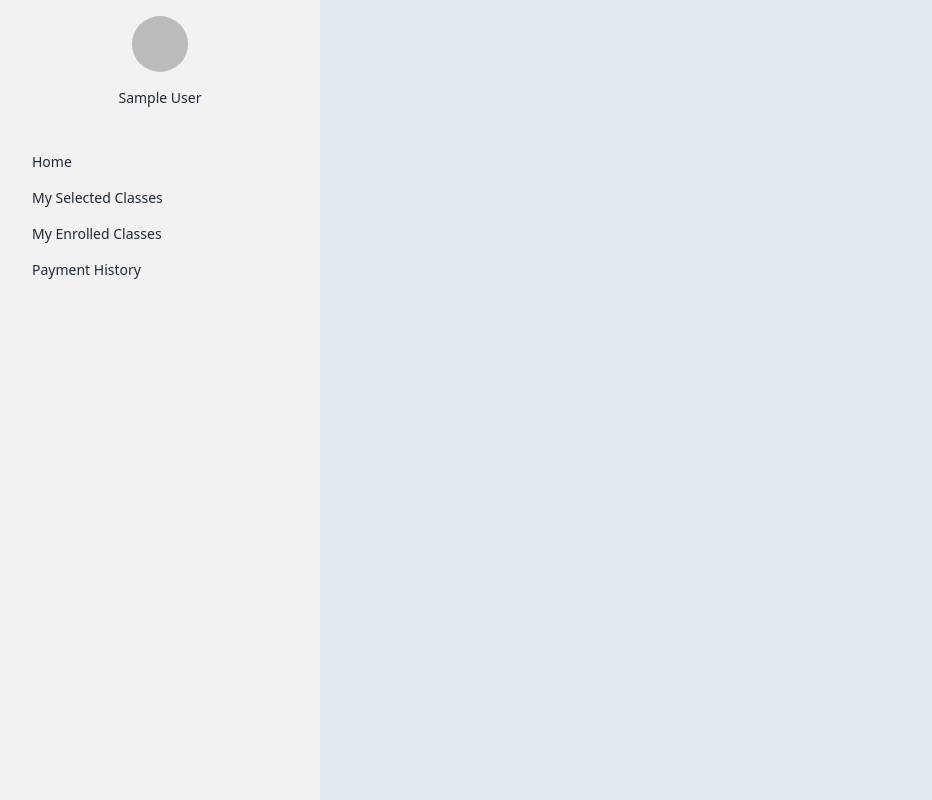
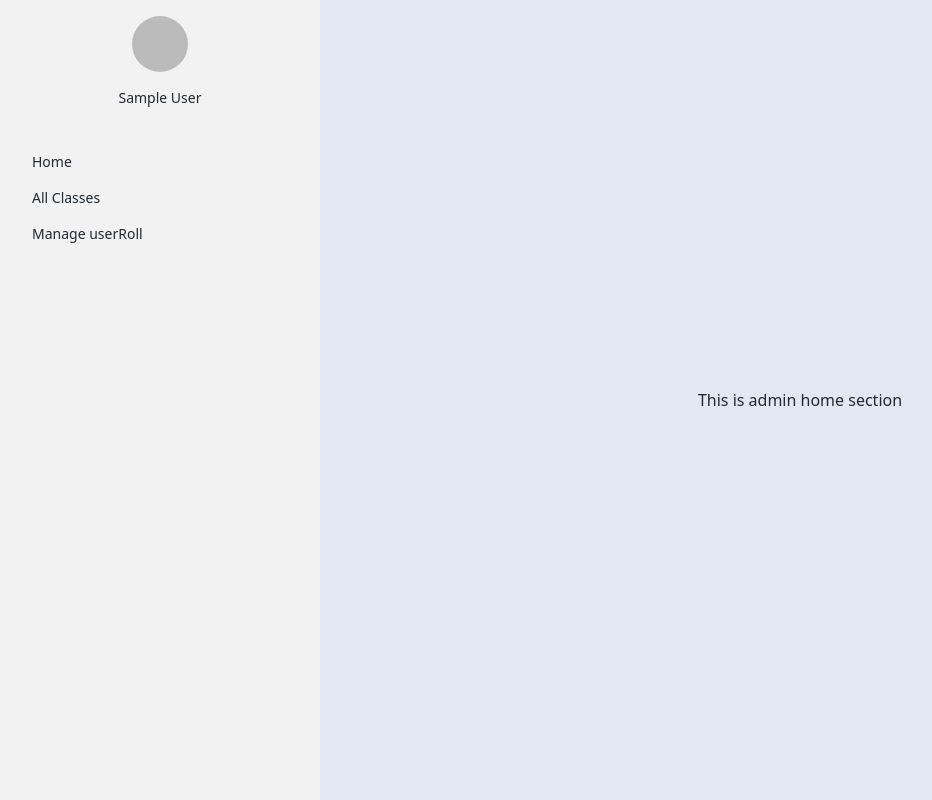
Before and after one commit to MdArefineAhamedJoy/SereneSoulYoga, a React (Vite) app: page /deashBoard in a window 1280 px wide. Shown: the whole page, without its empty margins (0-932 px from the left). Built offline with nearby package versions, Linux system fonts and the light colour scheme; no server answers; sample sign-in values are in the browser's storage.

Commit message:
multipul deshboard

```diff
--- a/src/LayOut/DeashBoard.jsx
+++ b/src/LayOut/DeashBoard.jsx
@@ -2,11 +2,16 @@ import React, { useContext, useEffect, useState } from "react";
 import { Link, Outlet } from "react-router-dom";
 import { AuthContext } from "../Provider/AuthProvider";
 import { useQuery } from "@tanstack/react-query";
+import Admin from "../Page/DeshBord/DeashBoardHome/Admin";
+import InstructorHome from "../Page/DeshBord/DeashBoardHome/InstructorHome";
+import StudentHome from "../Page/DeshBord/DeashBoardHome/StudentHome";
 
 const DeashBoard = () => {
   const { user } = useContext(AuthContext);
   const [userRoll, setUserRoll] = useState("");
+  const [loading, setLoading] = useState(true);
 
+  console.log(userRoll);
   useEffect(() => {
     fetch("http://localhost:5000/users")
       .then((res) => res.json())
@@ -17,12 +22,28 @@ const DeashBoard = () => {
       });
   }, [userRoll, user]);
 
+  useEffect(() => {
+    setTimeout(() => {
+      const fetchedUserRoll = "admin";
+      setUserRoll(fetchedUserRoll);
+      setLoading(false);
+    }, 2000);
+  }, []);
+
+  if (loading) {
+    return <span className="loading loading-bars loading-lg"></span>
+  }
+
+
   return (
     <div className="drawer lg:drawer-open">
       <input id="my-drawer-2" type="checkbox" className="drawer-toggle" />
       <div className="drawer-content flex flex-col items-center justify-center">
         {/* Page content here */}
-          <Outlet></Outlet>
+
+        {userRoll === "admin" ? ( <Admin /> ) : userRoll === "instructor" ? (<InstructorHome />) : <StudentHome></StudentHome>}
+
+        <Outlet></Outlet>
 
         <label
           htmlFor="my-drawer-2"
--- /dev/null
+++ b/src/Page/DeshBord/DeashBoardHome/Admin.jsx
@@ -0,0 +1,11 @@
+import React from 'react';
+
+const Admin = () => {
+    return (
+        <div>
+            <h1> This is admin home section  </h1>
+        </div>
+    );
+};
+
+export default Admin;
--- /dev/null
+++ b/src/Page/DeshBord/DeashBoardHome/DeashBoardHome.jsx
@@ -0,0 +1,10 @@
+import React from "react";
+import useUsers from "../../../Hooks/useUsers";
+
+const DeashBoardHome = () => {
+  const [allUser] = useUsers();
+//   const userRoll = allUser.map((roll) => console.log(roll?.role));
+  return <div></div>;
+};
+
+export default DeashBoardHome;
--- /dev/null
+++ b/src/Page/DeshBord/DeashBoardHome/InstructorHome.jsx
@@ -0,0 +1,11 @@
+import React from 'react';
+
+const InstructorHome = () => {
+    return (
+        <div>
+            <h1>hello from instrctor home</h1>
+        </div>
+    );
+};
+
+export default InstructorHome;
--- /dev/null
+++ b/src/Page/DeshBord/DeashBoardHome/StudentHome.jsx
@@ -0,0 +1,11 @@
+import React from 'react';
+
+const StudentHome = () => {
+    return (
+        <div>
+            <h1>This is student home</h1>
+        </div>
+    );
+};
+
+export default StudentHome;
--- a/src/Page/Home/Home/Share/NavBar/NavBar.jsx
+++ b/src/Page/Home/Home/Share/NavBar/NavBar.jsx
@@ -41,20 +41,20 @@ const NavBar = () => {
     <>
       <li>
         {" "}
-        <Link to="/" className="py-2 px-4 hover:bg-red-500">
+        <Link to="/" className="py-2 px-4 hover:underline decoration-sky-800">
           Home
         </Link>
       </li>
       <li>
         {" "}
-        <Link to="classes" className="py-2 px-4 hover:bg-red-500">
+        <Link to="classes" className="py-2 px-4 hover:underline decoration-sky-800">
           {" "}
           Classes
         </Link>
       </li>
       <li>
         {" "}
-        <Link to="instructor" className="py-2 px-4 hover:bg-red-500">
+        <Link to="instructor" className="py-2 px-4 hover:underline decoration-sky-800">
           {" "}
           Instructor
         </Link>
@@ -63,19 +63,19 @@ const NavBar = () => {
         <>
           <li>
             {" "}
-            <Link to="/deashBoard" className="py-2 px-4 hover:bg-red-500">
+            <Link to="/deashBoard" className="py-2 px-4 hover:underline decoration-sky-800 ">
               Dashboard
             </Link>{" "}
           </li>
           <li>
             {" "}
-            <Link className="py-2 px-4 hover:bg-red-500">
+            <Link className="py-2 px-4 hover:underline decoration-sky-800">
               Profile Picture
             </Link>{" "}
           </li>
           <li>
             {" "}
-            <Link onClick={handelLogOut} className="py-2 px-4 hover:bg-red-500">
+            <Link onClick={handelLogOut} className="py-2 px-4 hover:underline decoration-sky-800">
               Log Out
             </Link>{" "}
           </li>
@@ -84,13 +84,13 @@ const NavBar = () => {
         <>
           <li>
             {" "}
-            <Link to="/login" className="py-2 px-4 hover:bg-red-500">
+            <Link to="/login" className="py-2 px-4 hover:underline decoration-sky-800">
               Login
             </Link>{" "}
           </li>
           <li>
             {" "}
-            <Link to="/register" className="py-2 px-4 hover:bg-red-500">
+            <Link to="/register" className="py-2 px-4 hover:underline decoration-sky-800">
               Register
             </Link>{" "}
           </li>
@@ -191,19 +191,19 @@ export default NavBar;
 //             } `}
 //           >
 //             <ul className="ms-auto md:flex ">
-//               <li > <Link to='/' className="py-2 px-4 hover:bg-red-500">Home</Link></li>
-//               <li > <Link to='classes' className="py-2 px-4 hover:bg-red-500"> Classes</Link></li>
-//               <li > <Link to='instructor' className="py-2 px-4 hover:bg-red-500"> Instructor</Link></li>
+//               <li > <Link to='/' className="py-2 px-4 hover:underline decoration-sky-800">Home</Link></li>
+//               <li > <Link to='classes' className="py-2 px-4 hover:underline"> Classes</Link></li>
+//               <li > <Link to='instructor' className="py-2 px-4 hover:underline"> Instructor</Link></li>
 //               {user ? (
 //                 <>
-//                   <li> <Link to='/deashBoard' className="py-2 px-4 hover:bg-red-500">Dashboard</Link> </li>
-//                   <li> <Link className="py-2 px-4 hover:bg-red-500">Profile Picture</Link> </li>
-//                   <li> <Link onClick={handelLogOut} className="py-2 px-4 hover:bg-red-500">Log Out</Link> </li>
+//                   <li> <Link to='/deashBoard' className="py-2 px-4 hover:underline">Dashboard</Link> </li>
+//                   <li> <Link className="py-2 px-4 hover:underline">Profile Picture</Link> </li>
+//                   <li> <Link onClick={handelLogOut} className="py-2 px-4 hover:underline">Log Out</Link> </li>
 //                 </>
 //               ) : (
 //                 <>
-//                   <li> <Link to='/login' className="py-2 px-4 hover:bg-red-500">Login</Link> </li>
-//                   <li> <Link to='/register' className="py-2 px-4 hover:bg-red-500">Register</Link> </li>
+//                   <li> <Link to='/login' className="py-2 px-4 hover:underline">Login</Link> </li>
+//                   <li> <Link to='/register' className="py-2 px-4 hover:underline">Register</Link> </li>
 //                 </>
 //               )}
 //             </ul>
--- a/src/Routes/Router.jsx
+++ b/src/Routes/Router.jsx
@@ -12,84 +12,86 @@ import Instructor from "../Page/Home/Instructor/Instructor";
 import SelectedClass from "../Page/DeshBord/Students/SelectedClass";
 import EnrollClass from "../Page/DeshBord/Students/EnrollClass";
 import Payment from "../Page/DeshBord/Students/Payment/Payment";
-import MyClasses from './../Page/DeshBord/Instructor/MyClasses';
+import MyClasses from "./../Page/DeshBord/Instructor/MyClasses";
 import PrivateRoute from "./PrivateRoute";
 import PaymentHistory from "../Page/DeshBord/Students/PaymentHistory";
 import ErrorPage from "../Components/ErrorPage";
-
 
 const router = createBrowserRouter([
   {
     path: "/",
     element: <Main></Main>,
     errorElement: <ErrorPage />,
-    children:[
+    children: [
       {
-        path: '/',
-        element:<Home></Home>
+        path: "/",
+        element: <Home></Home>,
       },
       {
         path: "/login",
-        element: <Login></Login>
+        element: <Login></Login>,
       },
       {
         path: "/register",
-        element: <Register></Register>
+        element: <Register></Register>,
       },
       {
         path: "classes",
-        element: <Classes></Classes>
+        element: <Classes></Classes>,
       },
       {
         path: "instructor",
-        element: <Instructor></Instructor>
-      }
-    ]
+        element: <Instructor></Instructor>,
+      },
+    ],
   },
   {
-    path: "deashBoard",
-    element:<PrivateRoute><DeashBoard></DeashBoard></PrivateRoute> ,
-    children:[
+    path: "/deashBoard",
+    element: (
+      <PrivateRoute>
+        <DeashBoard></DeashBoard>
+      </PrivateRoute>
+    ),
+    children: [
       // instructor section
       {
-        path: '/deashBoard/addClass',
-        element: <AddClasses></AddClasses>
+        path: "/deashBoard/addClass",
+        element: <AddClasses></AddClasses>,
       },
       {
-        path: '/deashBoard/myClasses',
-        element: <MyClasses></MyClasses>
+        path: "/deashBoard/myClasses",
+        element: <MyClasses></MyClasses>,
       },
       // admin section
       {
-        path: '/deashBoard/allClass',
-        element: <AllClasses></AllClasses>
+        path: "/deashBoard/allClass",
+        element: <AllClasses></AllClasses>,
       },
       {
-        path: '/deashBoard/manageUser',
-        element: <ManageUsers></ManageUsers>
-      }
+        path: "/deashBoard/manageUser",
+        element: <ManageUsers></ManageUsers>,
+      },
       // student section
-      ,
       {
-        path: '/deashBoard/selected',
-        element:<SelectedClass></SelectedClass>
-      }
-      ,
-      {
-        path: '/deashBoard/enroll',
-        element:<EnrollClass></EnrollClass>
+        path: "/deashBoard/selected",
+        element: <SelectedClass></SelectedClass>,
       },
       {
-        path: '/deashBoard/payment/:id',
-        loader: ({params}) =>fetch(`http://localhost:5000/all/selected/class/${params.id}`) ,
-        element:<Payment></Payment>
+        path: "/deashBoard/enroll",
+        element: <EnrollClass></EnrollClass>,
       },
       {
-        path:"/deashBoard/paymentHistory",
-        element:<PaymentHistory></PaymentHistory>
-      }
-    ]
-  }
+        path: "/deashBoard/payment/:id",
+        loader: ({ params }) =>
+          fetch(`http://localhost:5000/all/selected/class/${params.id}`),
+        element: <Payment></Payment>,
+      },
+      {
+        path: "/deashBoard/paymentHistory",
+        element: <PaymentHistory></PaymentHistory>,
+      },
+    ],
+  },
 ]);
 
-export default router
+export default router;
```
